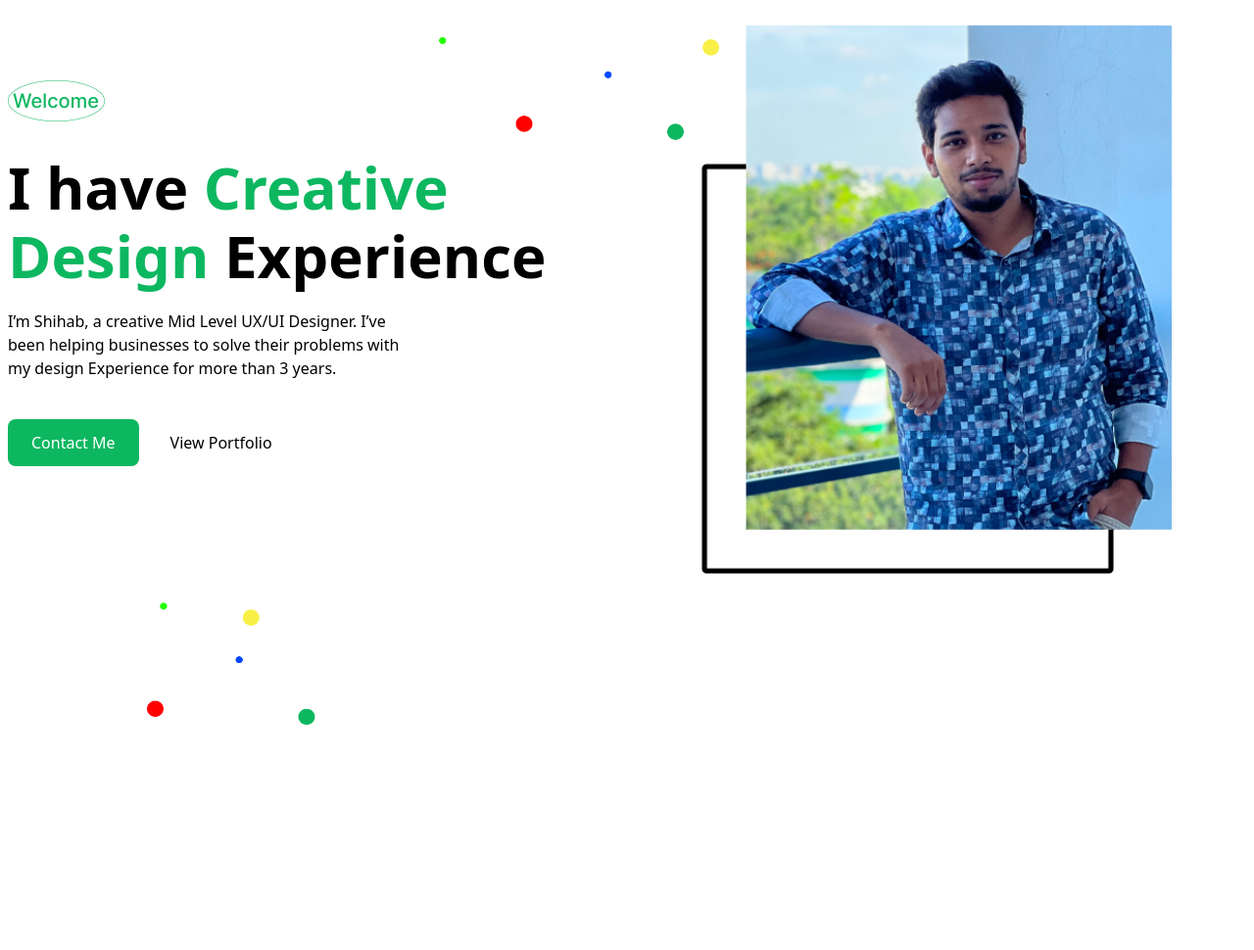
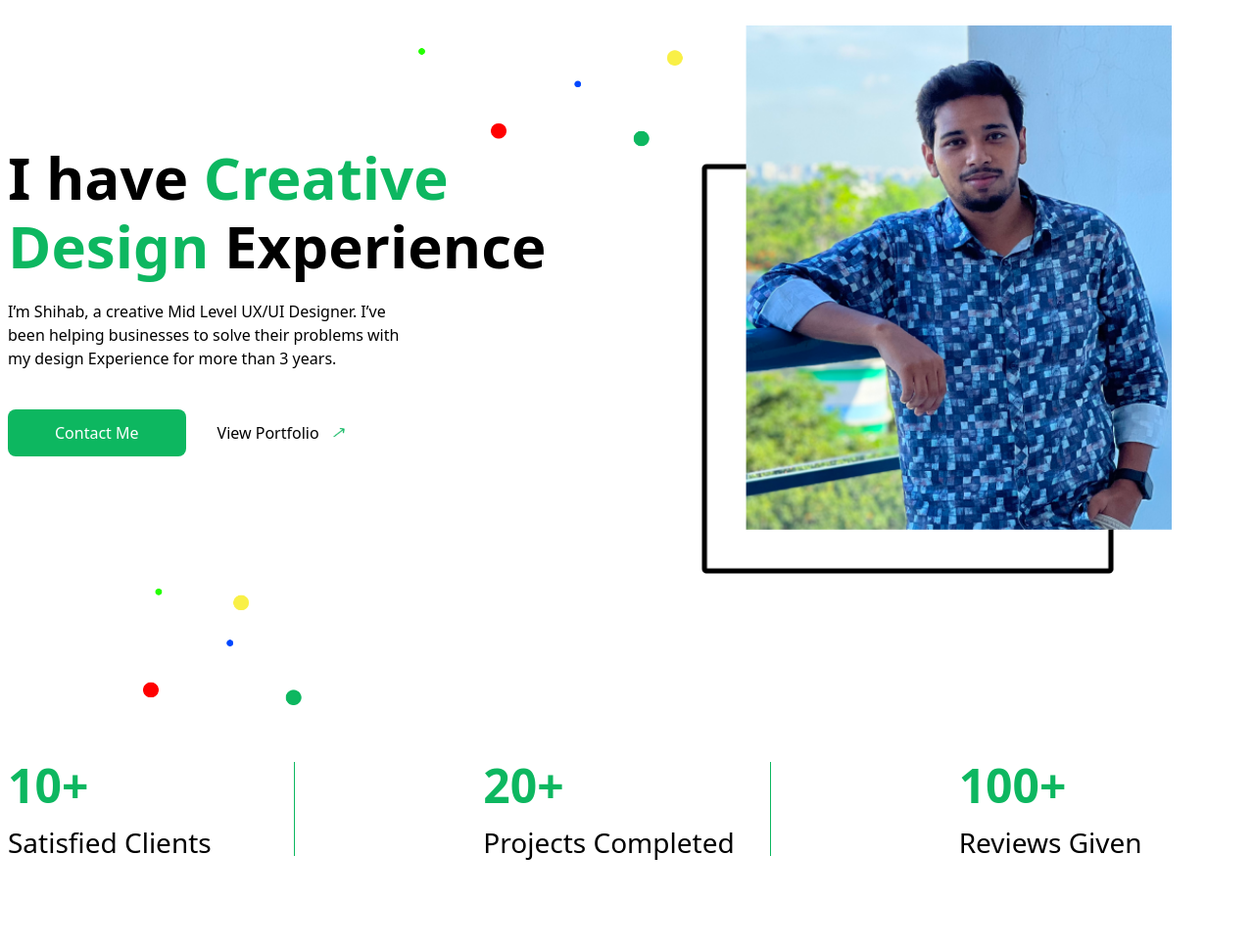
Before and after one commit to mehedihassandev/shihab-portfolio, a website built with Vite: page index.html in a window 1280 px wide. Shown: the part 190-1160 px from the top of the page at 98% size. Before the commit the page ends 930 px from the top, so only its background shows below. Built offline with nearby package versions, Linux system fonts and the light colour scheme.

Commit message:
Add: Create achivement section

```diff
--- a/index.html
+++ b/index.html
@@ -1,7 +1,7 @@
 <!DOCTYPE html>
-<html lang="en" >
+<html lang="en">
   <head>
-  <meta charset="UTF-8">
+    <meta charset="UTF-8" />
     <link rel="stylesheet" href="./index.css" />
 
     <title>M Design</title>
@@ -10,49 +10,150 @@
     <!-- partial:index.partial.html -->
     <!-- Header Section -->
     <header class="header bg-white" id="header">
-  <nav class="flex flex-row items-center gap-x-5 w-full m-auto max-w-screen-2xl h-20">
+      <nav
+        class="flex flex-row items-center gap-x-5 w-full m-auto max-w-screen-2xl h-20"
+      >
         <a href="#">
-      <img src="./public/assets/logo.png" alt="logo" class="w-full h-full" />
+          <img
+            src="./public/assets/logo.png"
+            alt="logo"
+            class="w-full h-full"
+          />
         </a>
-    <div class="burger relative block cursor-pointer select-none order-[-1] z-10 w-6 h-[1.15rem] border-none outline-none bg-transparent visible transform rotate-0 transition ease-[0.35s]" id="burger">
-      <span class="burger-line absolute block left-0 w-full h-[2px] border-none outline-none opacity-100 rounded-full bg-black transition-transform ease-in-out duration-250"></span>
-      <span class="burger-line absolute block left-0 w-full h-[2px] border-none outline-none opacity-100 rounded-full bg-black transition-transform ease-in-out duration-250"></span>
-      <span class="burger-line absolute block left-0 w-full h-[2px] border-none outline-none opacity-100 rounded-full bg-black transition-transform ease-in-out duration-250"></span>
+        <div
+          class="burger relative block cursor-pointer select-none order-[-1] z-10 w-6 h-[1.15rem] border-none outline-none bg-transparent visible transform rotate-0 transition ease-[0.35s]"
+          id="burger"
+        >
+          <span
+            class="burger-line absolute block left-0 w-full h-[2px] border-none outline-none opacity-100 rounded-full bg-black transition-transform ease-in-out duration-250"
+          ></span>
+          <span
+            class="burger-line absolute block left-0 w-full h-[2px] border-none outline-none opacity-100 rounded-full bg-black transition-transform ease-in-out duration-250"
+          ></span>
+          <span
+            class="burger-line absolute block left-0 w-full h-[2px] border-none outline-none opacity-100 rounded-full bg-black transition-transform ease-in-out duration-250"
+          ></span>
         </div>
-    <div class="menu fixed top-[-100%] left-0 w-full h-auto p-[4rem_0_3rem] overflow-hidden bg-white shadow-lg transition-all duration-400 ease-in-out" id="menu">
+        <div
+          class="menu fixed top-[-100%] left-0 w-full h-auto p-[4rem_0_3rem] overflow-hidden bg-white shadow-lg transition-all duration-400 ease-in-out"
+          id="menu"
+        >
           <ul class="menu-inner flex flex-col justify-center items-center">
-        <li class="menu-item"><a href="#" class="menu-link font-inherit text-base font-semibold leading-snug text-black uppercase transition-all duration-300">About</a></li>
-        <li class="menu-item"><a href="#" class="menu-link font-inherit text-base font-semibold leading-snug text-black uppercase transition-all duration-300">Skills</a></li>
-        <li class="menu-item"><a href="#" class="menu-link font-inherit text-base font-semibold leading-snug text-black uppercase transition-all duration-300">Portfolio</a></li>
-        <li class="menu-item"><a href="#" class="menu-link font-inherit text-base font-semibold leading-snug text-black uppercase transition-all duration-300">Testimonial</a></li>
+            <li class="menu-item">
+              <a
+                href="#"
+                class="menu-link font-inherit text-base font-semibold leading-snug text-black uppercase transition-all duration-300"
+                >About</a
+              >
+            </li>
+            <li class="menu-item">
+              <a
+                href="#"
+                class="menu-link font-inherit text-base font-semibold leading-snug text-black uppercase transition-all duration-300"
+                >Skills</a
+              >
+            </li>
+            <li class="menu-item">
+              <a
+                href="#"
+                class="menu-link font-inherit text-base font-semibold leading-snug text-black uppercase transition-all duration-300"
+                >Portfolio</a
+              >
+            </li>
+            <li class="menu-item">
+              <a
+                href="#"
+                class="menu-link font-inherit text-base font-semibold leading-snug text-black uppercase transition-all duration-300"
+                >Testimonial</a
+              >
+            </li>
           </ul>
         </div>
-    <a href="#" class="menu-block inline-block font-inherit text-sm font-semibold leading-5 text-center px-4 py-2 rounded-lg capitalize text-black border-[2px] border-solid border-[#0DB760]">Download CV</a>
+        <a
+          href="#"
+          class="menu-block inline-block font-inherit text-sm font-semibold leading-5 text-center px-4 py-2 rounded-lg capitalize text-black border-[2px] border-solid border-[#0DB760]"
+          >Download CV</a
+        >
       </nav>
     </header>
 
+    <!-- Hero Section -->
     <div class="px-2 py-24 mx-auto max-w-screen-2xl m-auto" id="about">
       <div class="grid grid-cols-2">
-    <div class="pt-24">
-      <img src="public/assets/wellcome.png" alt="wellcome" class="w-[99px] h-[42px]" />
-      <h1 class="text-6xl font-bold text-black pt-8 leading-[4.375rem]">I have <span class="text-[#0DB760]">Creative<br />
-        Design</span>  Experience</h1>
-      <p class="text-[16px] leading-[24px] pt-5 pr-52">I’m Shihab, a creative Mid Level UX/UI Designer. I’ve been helping businesses to solve their problems with my design Experience for more than 3 years.</p>
+        <div class="pt-32">
+          <h1 class="text-6xl font-bold text-black pt-8 leading-[4.375rem]">
+            I have
+            <span class="text-[#0DB760]"
+              >Creative<br />
+              Design</span
+            >
+            Experience
+          </h1>
+          <p class="text-[16px] leading-[24px] pt-5 pr-52">
+            I’m Shihab, a creative Mid Level UX/UI Designer. I’ve been helping
+            businesses to solve their problems with my design Experience for
+            more than 3 years.
+          </p>
           <div class="flex items-center gap-2">
-        <a class="bg-[#0DB760] text-white text-[16px] font-medium leading-[24px] px-6 py-3 rounded-lg mt-10">Contact Me</a>
-        <a class="text-black text-[16px] font-medium leading-[24px] px-6 py-3 rounded-lg mt-10">View Portfolio</a>
+            <a
+              class="bg-[#0DB760] text-white text-[16px] font-medium leading-[24px] px-[3rem] py-3 rounded-lg mt-10"
+              >Contact Me</a
+            >
+            <a
+              class="flex gap-2 text-black text-[16px] font-medium leading-[24px] px-6 py-3 rounded-lg mt-10"
+              >View Portfolio
+              <img
+                src="public/assets/arrow-icon.png"
+                alt="arrow"
+                class="w-[24px] h-[24px]"
+            /></a>
           </div>
         </div>
         <div class="flex m-auto pt-10">
-      <img src="public/assets/about.png" alt="about" class="w-[30rem] h-[35rem]" />
+          <img
+            src="public/assets/about.png"
+            alt="about"
+            class="w-[30rem] h-[35rem]"
+          />
         </div>
       </div>
     </div>
-    <img src="public/assets/shape.png" alt="ellipse" class="absolute top-[30px] left-[80px] w-[700px] h-[900px] z-50" />
 
+    <!-- Shape IMG -->
+    <img
+      src="public/assets/shape.png"
+      alt="ellipse"
+      class="absolute top-[50px] left-[80px] w-[660px] h-[860px] z-50"
+    />
 
-
+    <!-- Achievement Section -->
+    <div class="px-2 py-24 mx-auto max-w-screen-2xl m-auto" id="achievement">
+      <div class="grid grid-cols-3 gap-48">
+        <div
+          class="flex flex-col justify-start border-r-[1px] border-solid border-[#0DB760]"
+        >
+          <h1 class="text-5xl font-bold text-[#0DB760] leading-[48px]">10+</h1>
+          <p class="text-[28px] leading-[28px] pt-5 capitalize">
+            Satisfied clients
+          </p>
+        </div>
+        <div
+          class="flex flex-col justify-start border-r-[1px] border-solid border-[#0DB760]"
+        >
+          <h1 class="text-5xl font-bold text-[#0DB760] leading-[48px]">20+</h1>
+          <p class="text-[28px] leading-[28px] pt-5 capitalize">
+            Projects completed
+          </p>
+        </div>
+        <div class="flex flex-col justify-start">
+          <h1 class="text-5xl font-bold text-[#0DB760] leading-[48px]">100+</h1>
+          <p class="text-[28px] leading-[28px] pt-5 capitalize">
+            Reviews given
+          </p>
+        </div>
+      </div>
+    </div>
   </body>
   <!-- partial -->
-<script  src="./main.js"></script>
+  <script src="./main.js"></script>
 </html>
```
Also changed, not shown: public/assets/arrow-icon.png (added), public/assets/welcome.png (renamed from public/assets/wellcome.png). Lines whose indentation alone changed are shown as unchanged.
